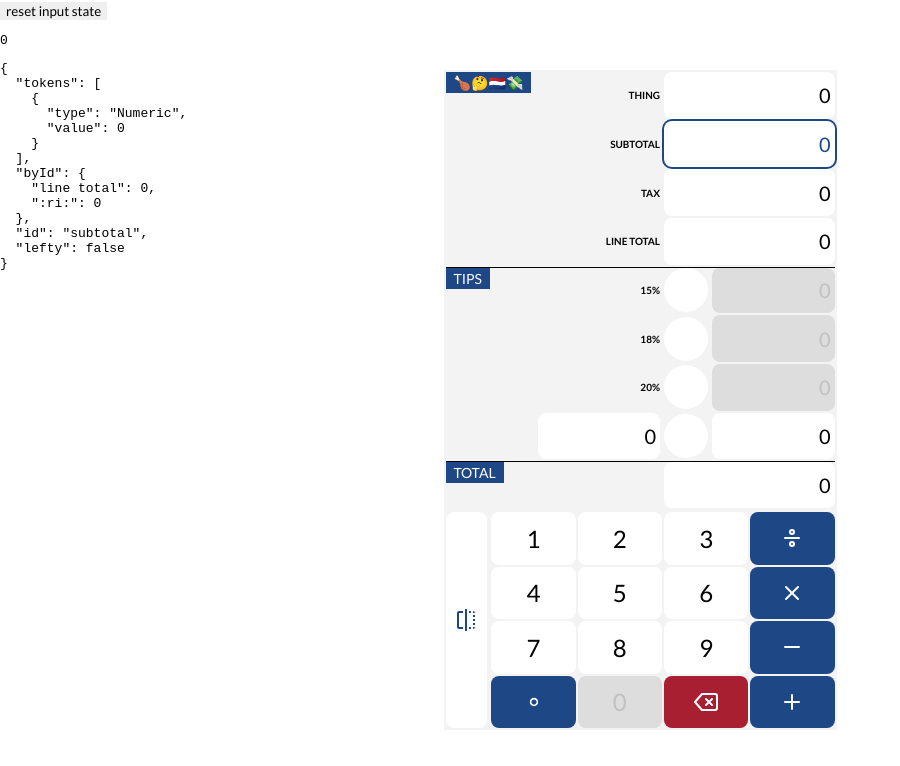
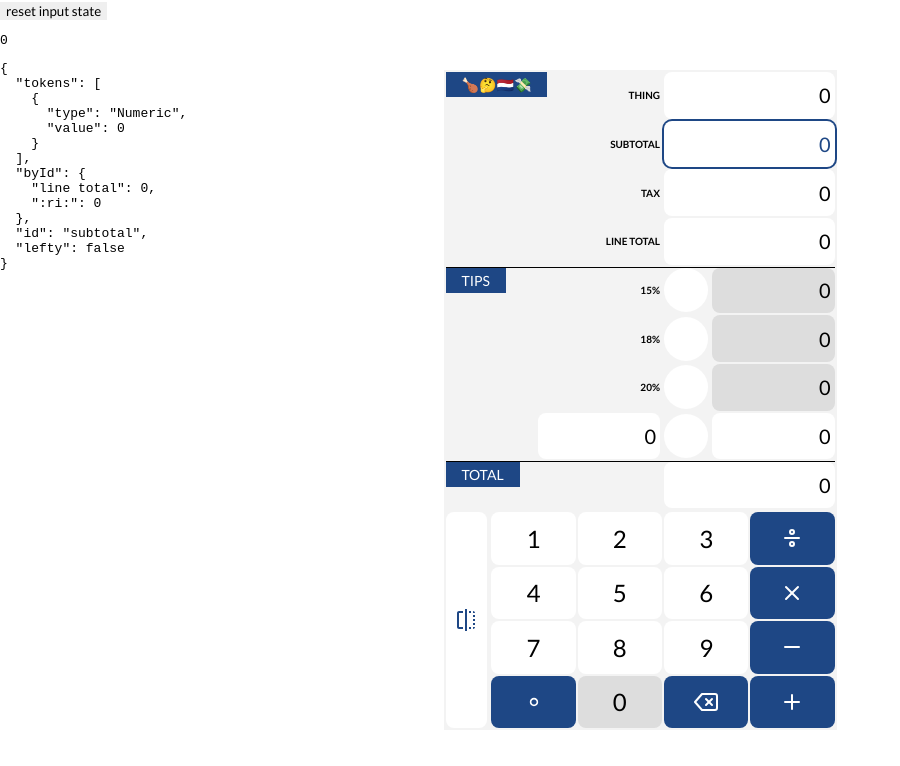
Before and after one commit to rochwu/holanda, a React (Create React App) app: page / in a window 1280 px wide. Shown: the top 766 px of the page, without its empty margins (0-900 px from the left). Built offline with nearby package versions, Linux system fonts and the light colour scheme.

Commit message:
Expand design a bit

```diff
--- a/src/Receipt/Line.tsx
+++ b/src/Receipt/Line.tsx
@@ -34,7 +34,7 @@ const Heading = styled.div(
     position: 'absolute',
     top: 0,
     textTransform: 'uppercase',
-    padding: '2px 8px',
+    padding: '4px 16px',
     fontSize: '14px',
   },
   ({theme}) => {
--- a/src/styles.ts
+++ b/src/styles.ts
@@ -22,20 +22,33 @@ export const spacing = {
   shortInput: `${pixels.longInput - pixels.inputGap - pixels.radioSize}px`,
 };
 
+// nederland
+// const palette = {
+//   positive: '#1E4785',
+//   negative: '#A91F32',
+//   light: 'white',
+//   dark: 'black',
+//   off: gray('DD'),
+//   background: gray('F3'),
+// };
+
+// no negative
 const palette = {
   positive: '#1E4785',
-  negative: '#A91F32',
+  negative: '#1E4785',
   light: 'white',
   dark: 'black',
+  off: gray('DD'),
+  background: gray('F3'),
 };
 
 export const color = {
   ...palette,
-  background: gray('F3'),
+  background: palette.background,
   dev: palette.light,
   disabled: {
-    color: gray('C1'),
-    backgroundColor: gray('DD'),
+    color: palette.dark,
+    backgroundColor: palette.off,
   },
   buttons: {
     number: {
```
